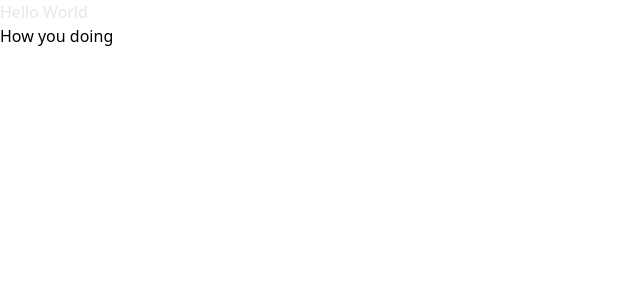
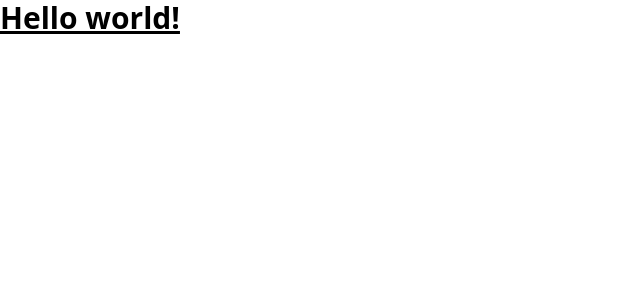
Before and after one commit to mbr90/exam2, a React (Vite) app: page / in a window 1280 px wide. Shown: the top 300 px of the page, without its empty margins (0-640 px from the left). Built offline with nearby package versions, Linux system fonts and the light colour scheme.

Commit message:
added routing and some pages

```diff
--- a/package.json
+++ b/package.json
@@ -11,16 +11,19 @@
   },
   "dependencies": {
     "react": "^18.2.0",
-    "react-dom": "^18.2.0"
+    "react-dom": "^18.2.0",
+    "react-router-dom": "^6.22.3"
   },
   "devDependencies": {
     "@types/react": "^18.2.66",
     "@types/react-dom": "^18.2.22",
     "@vitejs/plugin-react": "^4.2.1",
+    "autoprefixer": "^10.4.19",
     "eslint": "^8.57.0",
     "eslint-plugin-react": "^7.34.1",
     "eslint-plugin-react-hooks": "^4.6.0",
     "eslint-plugin-react-refresh": "^0.4.6",
+    "postcss": "^8.4.38",
     "tailwindcss": "^3.4.3",
     "vite": "^5.2.0"
   }
--- /dev/null
+++ b/postcss.config.js
@@ -0,0 +1,6 @@
+export default {
+    plugins: {
+      tailwindcss: {},
+      autoprefixer: {},
+    },
+  }
--- a/src/App.jsx
+++ b/src/App.jsx
@@ -1,8 +1,14 @@
+import { Routes, Route } from "react-router-dom";
+import Home from "./pages/home";
+
 function App() {
   return (
     <>
-      <h1 className="text-slate-200">Hello World</h1>
-      <h2>How you doing</h2>
+      <Routes>
+        <Route path="/" >
+          <Route index element={<Home />} />
+        </Route>
+      </Routes>
     </>
   );
 }
--- a/src/main.jsx
+++ b/src/main.jsx
@@ -2,9 +2,12 @@ import React from "react";
 import ReactDOM from "react-dom/client";
 import App from "./App.jsx";
 import "./index.css";
+import { BrowserRouter } from "react-router-dom";
 
 ReactDOM.createRoot(document.getElementById("root")).render(
   <React.StrictMode>
+    <BrowserRouter>
     <App />
+    </BrowserRouter>
   </React.StrictMode>
 );
--- /dev/null
+++ b/src/pages/home.jsx
@@ -0,0 +1,7 @@
+export default function Home() {
+  return (
+    <main>
+      <h1 class="text-3xl font-bold underline">Hello world!</h1>
+    </main>
+  );
+}
--- a/tailwind.config.js
+++ b/tailwind.config.js
@@ -1,6 +1,9 @@
 /** @type {import('tailwindcss').Config} */
 export default {
-  content: ["./src/**/*.{js,jsx,ts,tsx}"],
+  content: [
+    "./index.html",
+    "./src/**/*.{js,ts,jsx,tsx}",
+  ],
   theme: {
     extend: {},
   },
```
Also changed, not shown: src/pages/admin.jsx (added), src/pages/contact.jsx (added), src/pages/login.jsx (added), 2 other files (tests, documents, lock files or other folders).
